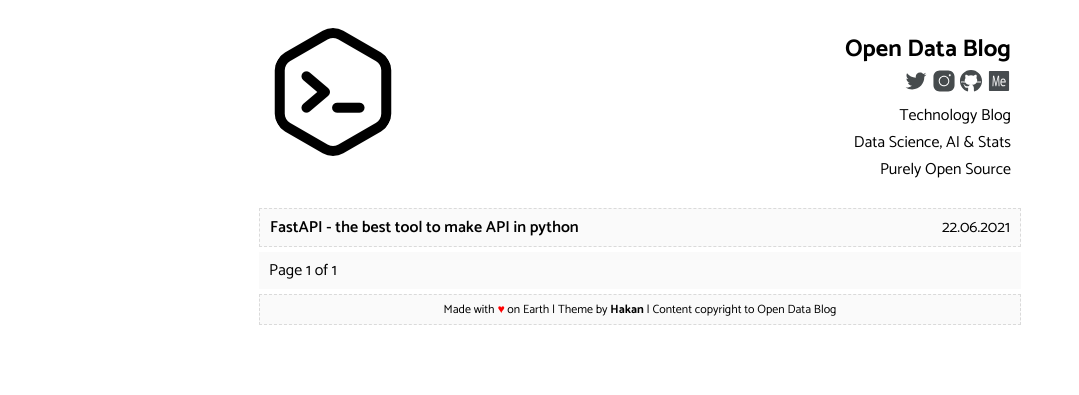
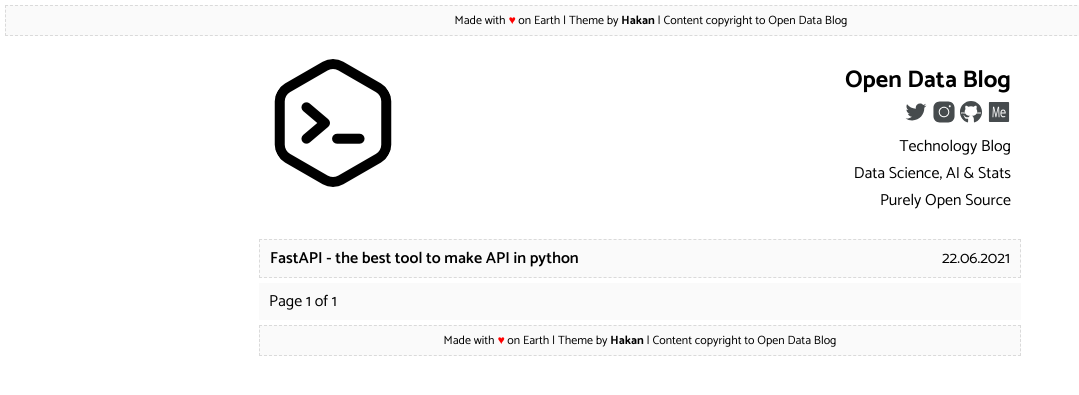
Before and after one commit to opendatablog/opendatablog.github.io, a Jekyll site: the page built from index.html, in a window 1280 px wide. Shown: the top 395 px of the page, without its empty margins (0-1079 px from the left). Built offline with Jekyll 4.4.1, drawn with Linux system fonts in a browser that asks for light colours; the list of posts is cut into pages by our own code.

Commit message:
Update default.html

```diff
--- a/_layouts/default.html
+++ b/_layouts/default.html
@@ -1,4 +1,7 @@
 {% include header.html %}
+<div class="footer">
+		<span>Made with <font color="red">♥</font> on Earth | Theme by <b>Hakan</b> | Content copyright to <a href="https://opendata.blog">Open Data Blog</a></span>
+	</div>
 <div class="container">
 	<div class="profile">
 		<a href="{{ site.url }}"><img src="{{site.author.picture}}" class="profile-image"></a>
```
